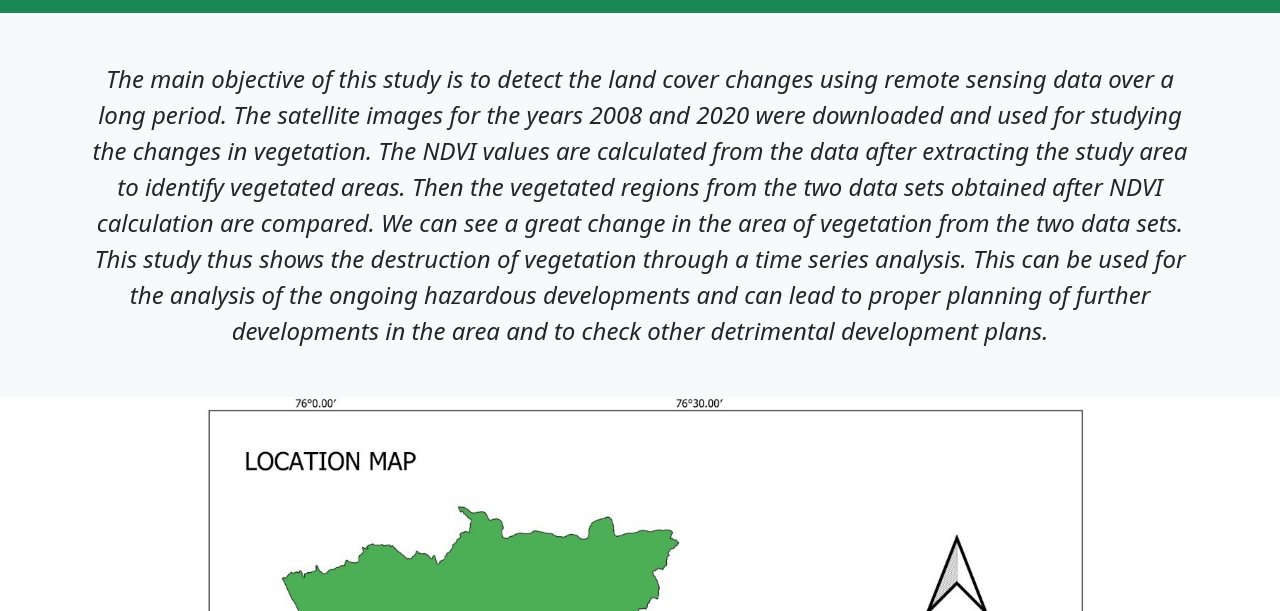
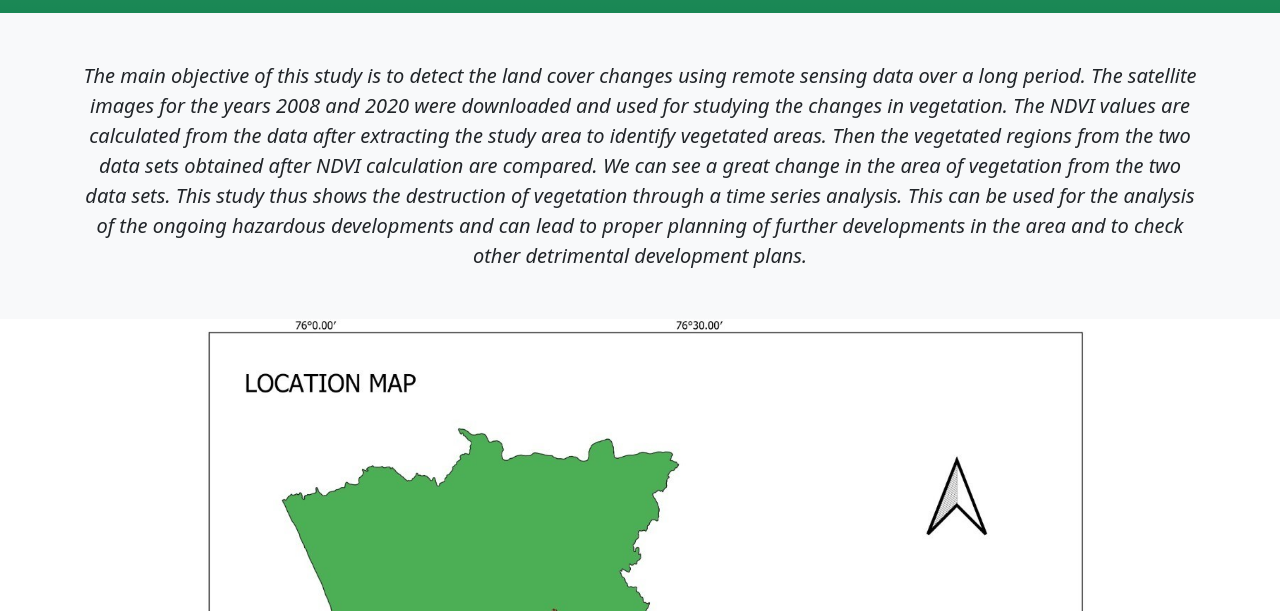
Before and after one commit to Ayananth/Vegetation-change, a plain HTML site: page index.html in a window 1280 px wide. Shown: the part 189-800 px from the top of the page. Drawn offline with nearby package versions, Linux system fonts and the light colour scheme.

Commit message:
Update index.html

```diff
--- a/index.html
+++ b/index.html
@@ -25,7 +25,7 @@
         <div class="container">
             <div class="row">
                 <div class="col-md-12 text-center">
-                    <p class="blockquote fs-4 fst-italic mt-5 mb-5">The main objective of this study is to detect the land cover changes using remote sensing data over a long period. The satellite images for the years 2008
+                    <p class="blockquote fs-5 fst-italic mt-5 mb-5">The main objective of this study is to detect the land cover changes using remote sensing data over a long period. The satellite images for the years 2008
                         and 2020 were downloaded and used for studying the changes in vegetation.
                         The NDVI values are calculated from the data after extracting the study area
                         to identify vegetated areas. Then the vegetated regions from the two data sets
```
